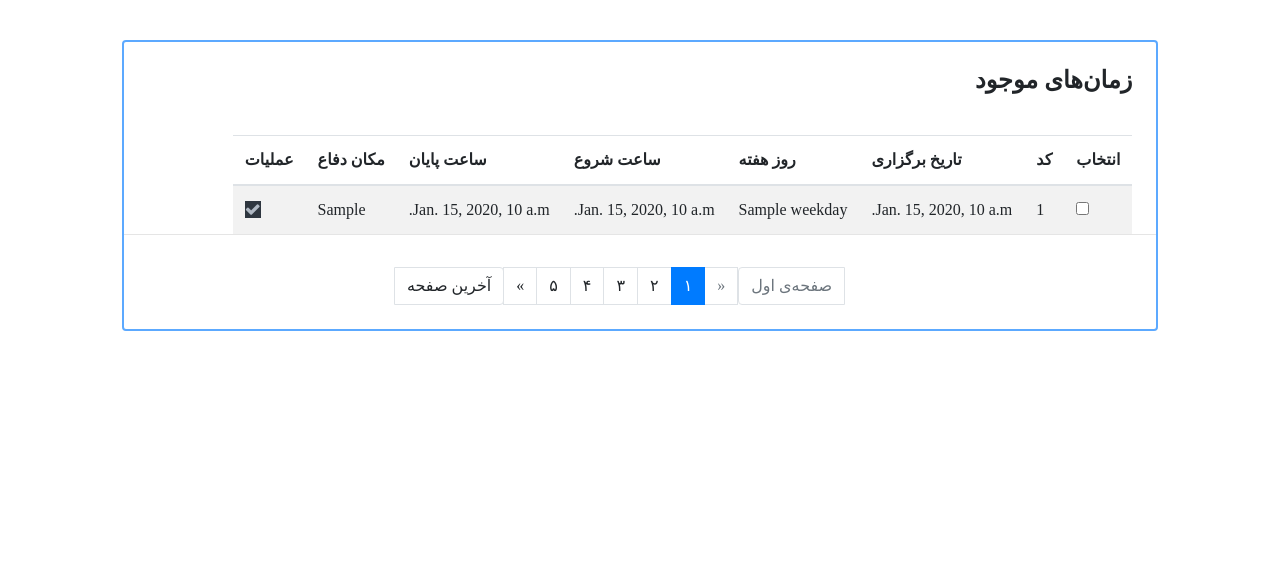
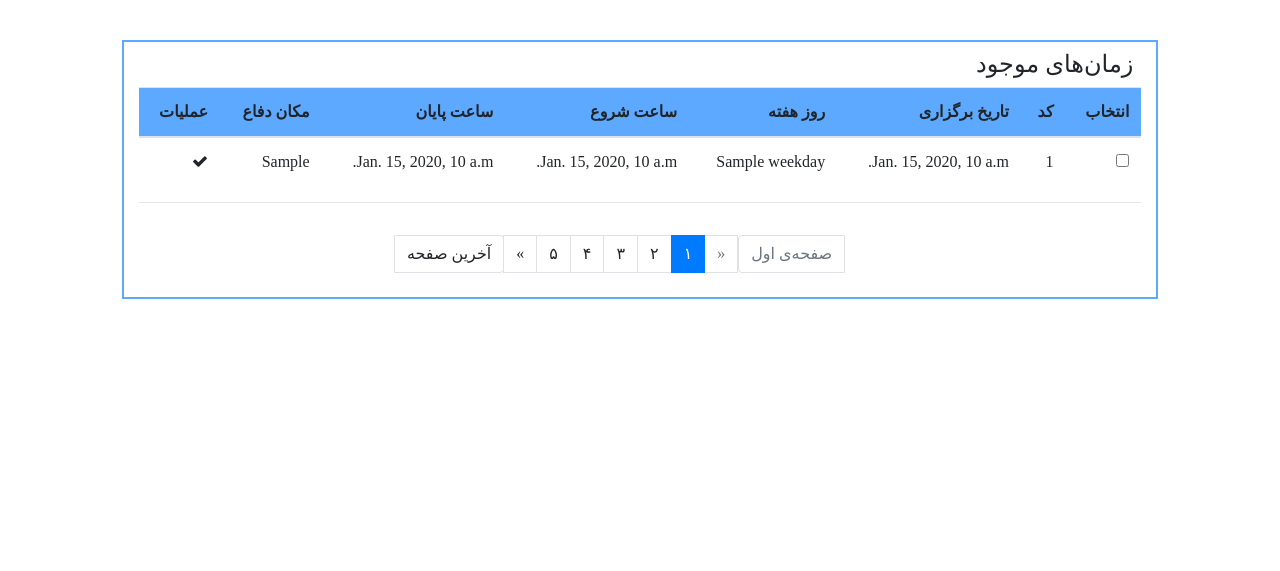
Before and after one commit to ashkantaravati/TDRRS, a Django app: template student/templates/student/defense_times.html in a window 1280 px wide. Shown: the part 140-711 px from the top of the page. Run offline with Django 3.2, Linux system fonts and the light colour scheme; the template is opened without the code that fills it: most values are stand-ins (such as "Sample title", 1, 10 or a date in 2020); some libraries are stand-ins or nearby versions; some web fonts are replaced.

Commit message:
design ends- need icon

```diff
--- a/student/templates/student/defense_times.html
+++ b/student/templates/student/defense_times.html
@@ -3,25 +3,20 @@
 زمان‌های موجود برای دفاع
 {% endblock %}
 {% block content %}
-<div class="card card-cascade narrower rtlDirection rtlAlignment" style="border: 2px solid #5ca9ff;">
-        <!--Card image-->
-        <div class="view view-cascade gradient-card-header purple-gradient narrower py-4 mx-4 mb-3 d-flex ">
-            <h4 class="white-text font-weight-bold text-uppercase mb-0 "> زمان‌های موجود</h4>
-        </div>
-        <!--/Card image-->
-        <div class="px-4">
-            <!--Table-->
-            <table class="table table-hover table-responsive table-striped mb-0" >
-                <thead>
-                    <tr>
-                        <th scope="row">انتخاب</th>
-                        <th class="th-lg">کد</th>
-                        <th class="th-lg">تاریخ برگزاری</th>
-                        <th class="th-lg">روز هفته</th>
-                        <th class="th-lg">ساعت شروع</th>
-                        <th class="th-lg">ساعت پایان</th>
-                        <th class="th-lg">مکان دفاع</th>
-                        <th class="th-lg">عملیات</th>
+<div class="col-12 table-responsive rtlDirection text-right blue-border">
+    <h4 class="m-2"> زمان‌های موجود</h4>
+
+            <table class="table table-hover" >
+                <thead class=" row-blue-bg">
+                    <tr class="filters">
+                        <th>انتخاب</th>
+                        <th>کد</th>
+                        <th>تاریخ برگزاری</th>
+                        <th>روز هفته</th>
+                        <th>ساعت شروع</th>
+                        <th>ساعت پایان</th>
+                        <th>مکان دفاع</th>
+                        <th>عملیات</th>
                     </tr>
                 </thead>
                 <tbody>
@@ -37,10 +32,8 @@
                         <td>{{ defense_time.defense_place }}</td>
 
                         <td>
-                        <a class="navbar-item rtlDirection rtlAlignment" onclick="postReservationRequest(this,'{% url 'submit_reservation' %}');" data-id="{{defense_time.id}}">
-                        <span class="icon is-small">
+                        <a  onclick="postReservationRequest(this,'{% url 'submit_reservation' %}');" data-id="{{defense_time.id}}">
                             <i class="fa fa-check"></i>
-                        </span>
                         </a>
                         </td>
 
@@ -48,7 +41,6 @@
                             {% endfor %}
                 </tbody>
             </table>
-        </div>
 
         <hr class="my-0">
 
```
